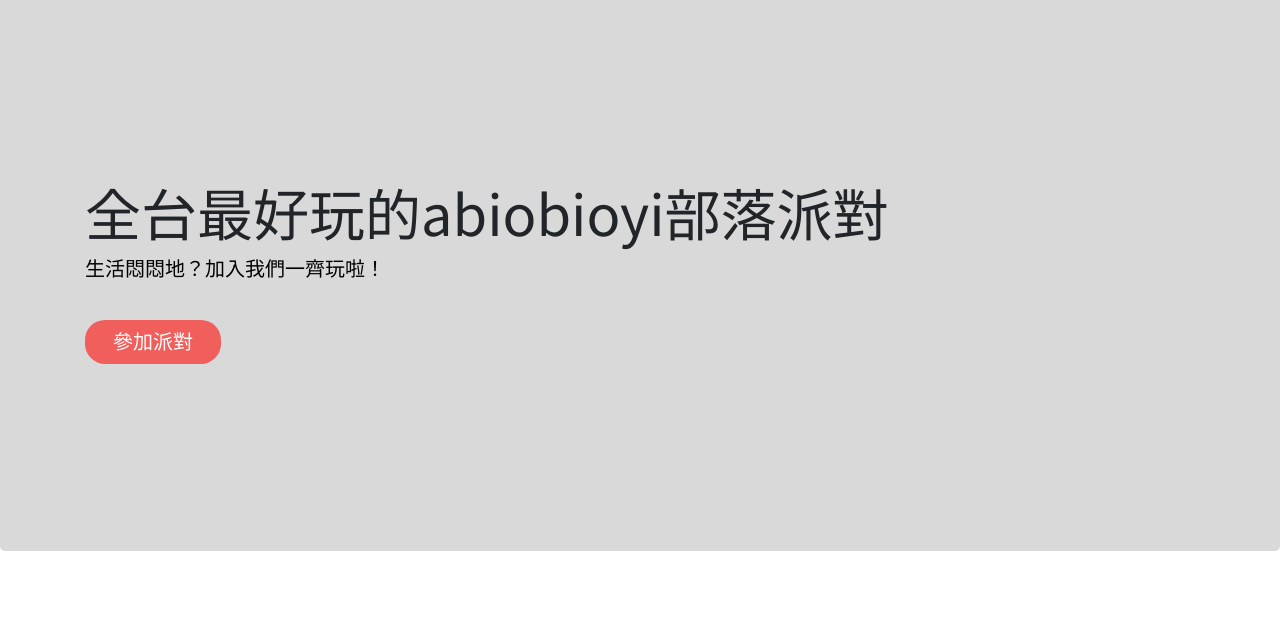
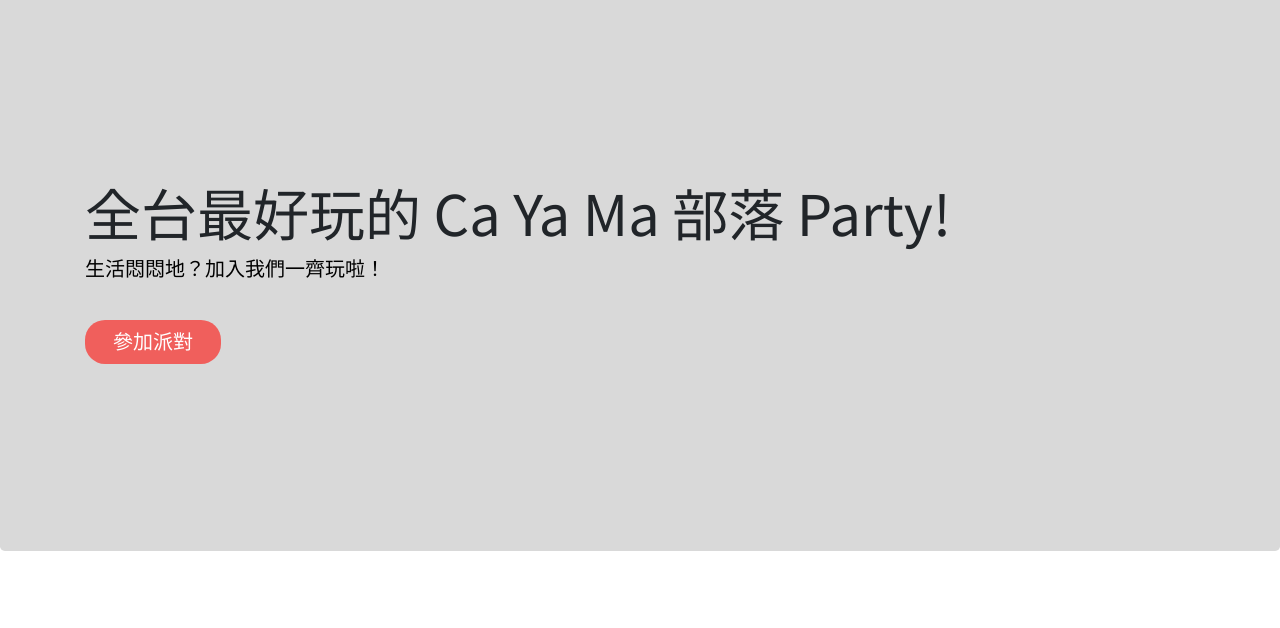
Before and after one commit to civic9772/abc, a plain HTML site: page index.html in a window 1280 px wide. Shown: the part 103-731 px from the top of the page. Drawn offline with nearby package versions, Linux system fonts and the light colour scheme; a script that the page names is missing.

Commit message:
Update index.html

```diff
--- a/index.html
+++ b/index.html
@@ -51,7 +51,7 @@
 			  <div class='container'>
 				  <div class='row'>
 					  <div class='col-md-12'>
-						  <h1 class="display-4">全台最好玩的abiobioyi部落派對</h1>
+						  <h1 class="display-4"> 全台最好玩的 Ca Ya Ma 部落 Party! </h1>
 						  <p class="lead">生活悶悶地？加入我們一齊玩啦！</p>
 						  <a class="btn btn-primary btn-lg" href="#" role="button">參加派對</a>
 					  </div>
```
